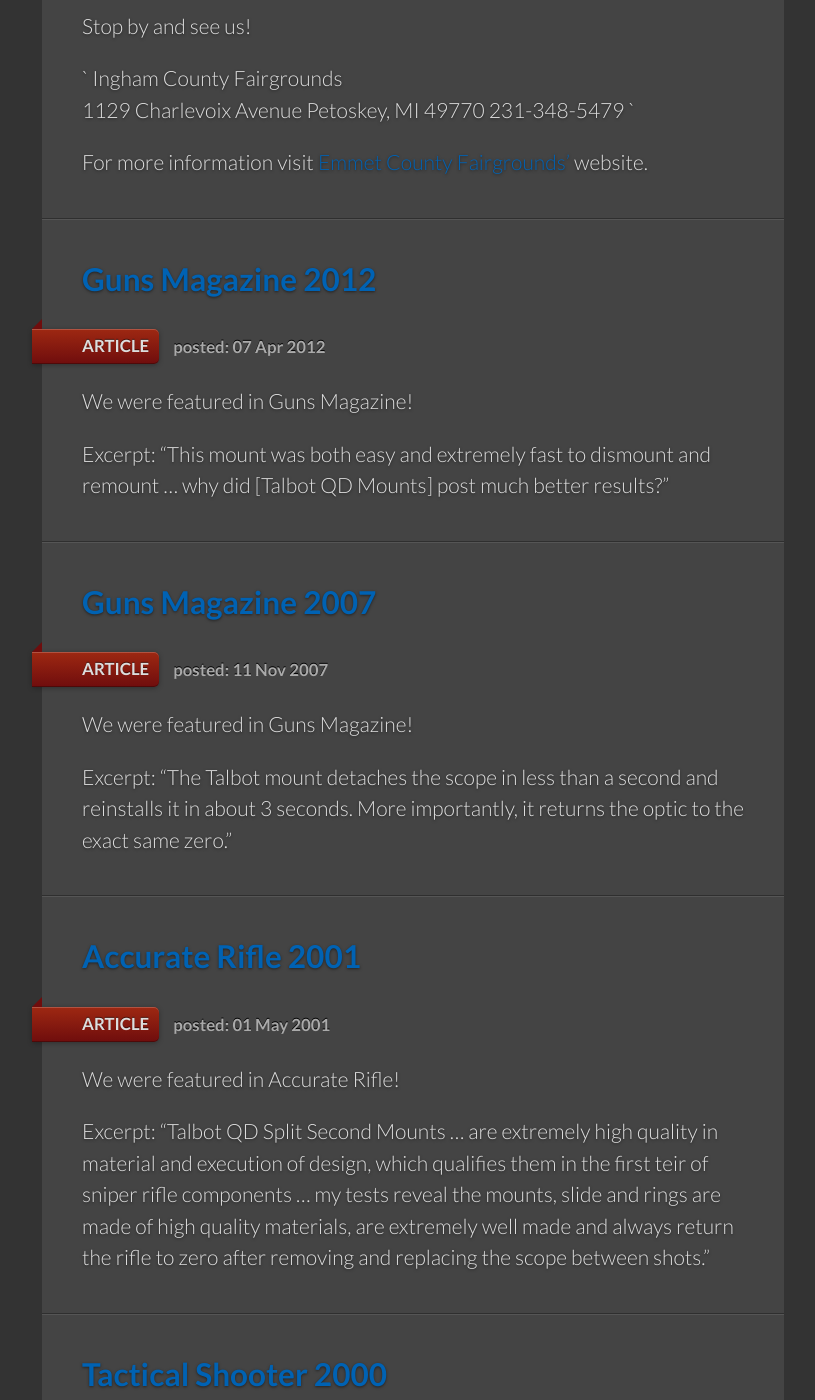
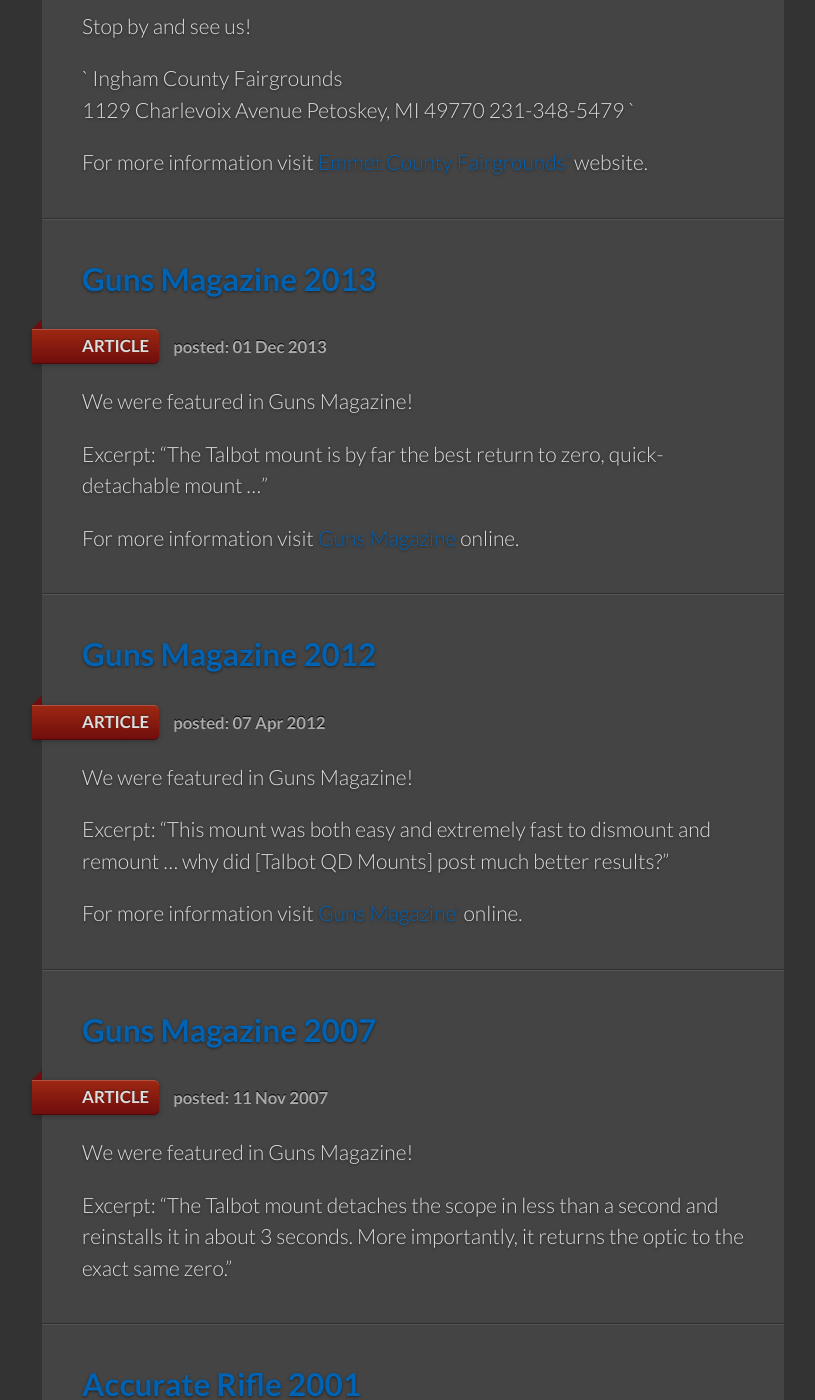
Before and after one commit to qdmounts/qdmounts.github.io, a Jekyll site: the page built from news/index.html, in a window 1280 px wide and 1400 px high, scrolled down 3858 px. Shown: the whole window, without its empty margins (129-944 px from the left). Built offline with Jekyll 4.4.1, drawn with Linux system fonts in a browser that asks for light colours; some of the changed text lies outside the part shown.

Commit message:
added articles

```diff
--- a/_posts/2012-04-07-qdmounts-article-gm-april2012.markdown
+++ b/_posts/2012-04-07-qdmounts-article-gm-april2012.markdown
@@ -10,3 +10,5 @@
 
 Excerpt:
 "This mount was both easy and extremely fast to dismount and remount ... why did [Talbot QD Mounts] post much better results?"
+
+For more information visit [Guns Magazine'](http://fmgpublications.ipaperus.com/FMGPublications/GUNS/GUNS0412/?Page=18) online.
--- /dev/null
+++ b/_posts/2013-12-01-qdmounts-article-gm-dec2013.markdown
@@ -0,0 +1,14 @@
+---
+layout: news_item
+title: 'Guns Magazine 2013'
+date: 2013-12-01 00:02:00 -0500
+author: prolixalias
+categories: [article]
+---
+
+We were featured in Guns Magazine!
+
+Excerpt:
+"The Talbot mount is by far the best return to zero, quick-detachable mount ..."
+
+For more information visit [Guns Magazine](http://fmgpublications.ipaperus.com/FMGPublications/GUNS/GUNS1213/?page=22) online.
```
